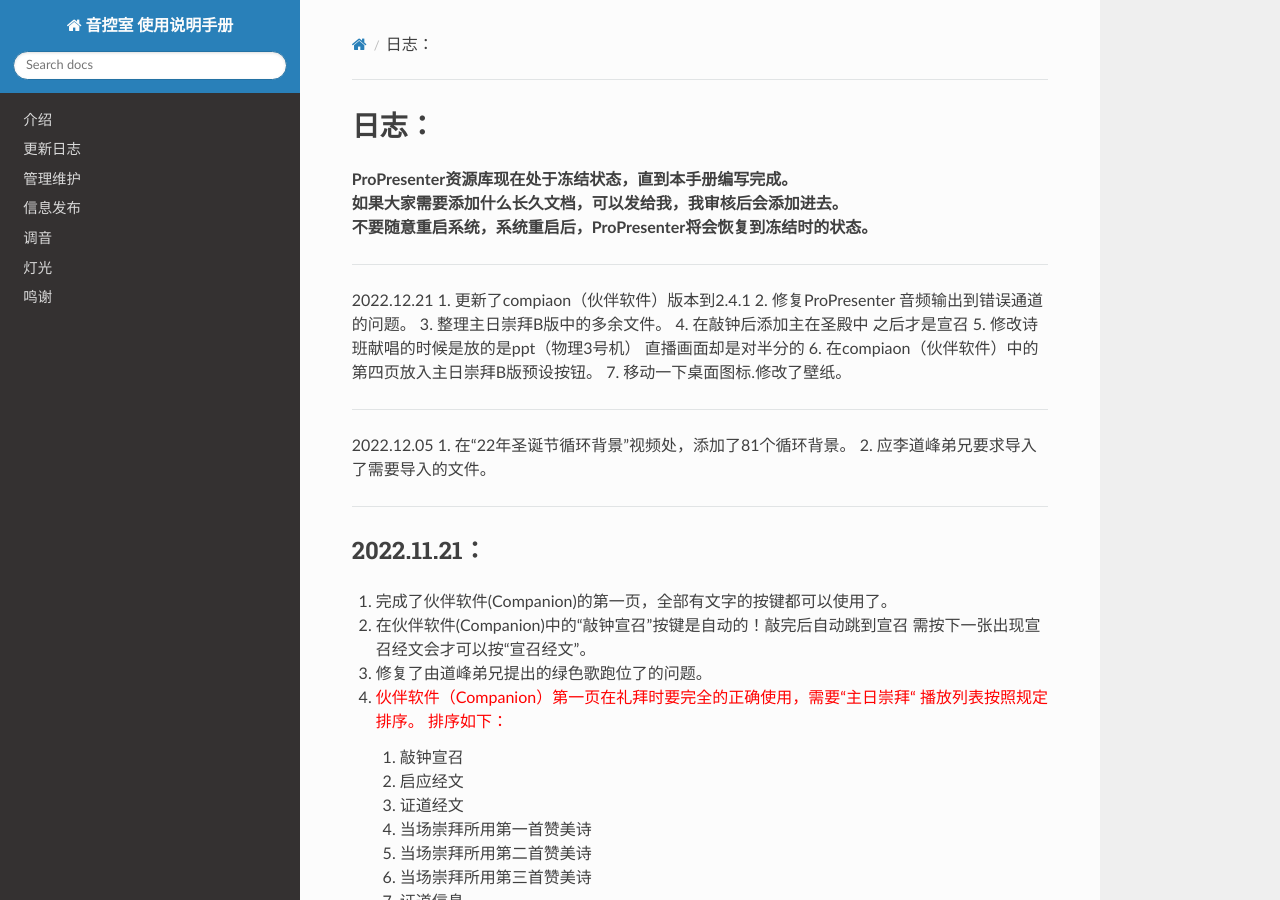
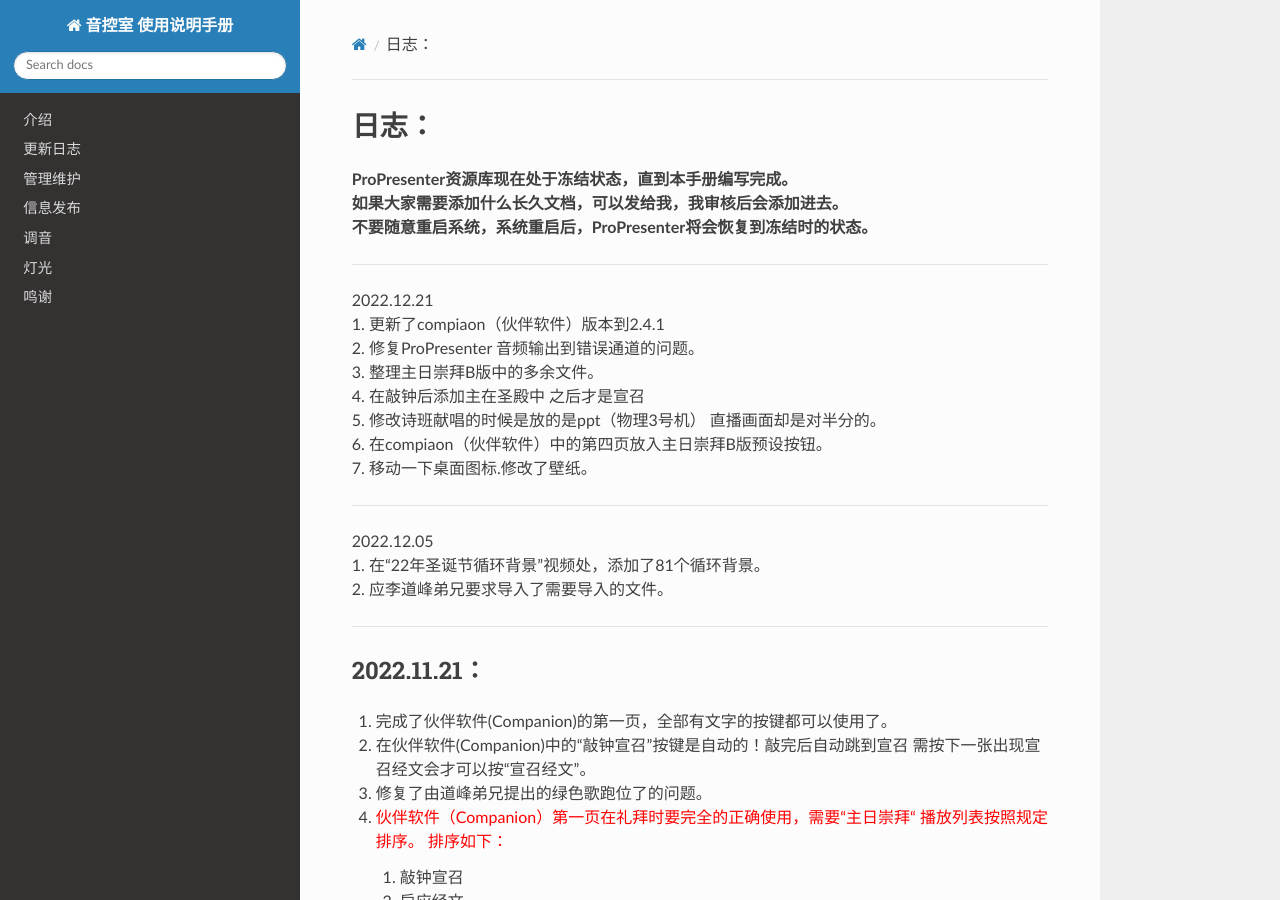
Before and after one commit to Jizyjiang/STX_YK-DOCS, an MkDocs documentation site: the page built from docs/changelog/sxt.md, in a window 1280 px wide and 900 px high. Built offline with MkDocs 1.6.1, drawn with Linux system fonts in a browser that asks for light colours; nearby versions of some CDN libraries.

Commit message:
Update sxt.md

```diff
--- a/docs/changelog/sxt.md
+++ b/docs/changelog/sxt.md
@@ -3,18 +3,18 @@
 **如果大家需要添加什么长久文档，可以发给我，我审核后会添加进去。**<br>
 **不要随意重启系统，系统重启后，ProPresenter将会恢复到冻结时的状态。**<br>
 -------
-2022.12.21
-1. 更新了compiaon（伙伴软件）版本到2.4.1
-2. 修复ProPresenter 音频输出到错误通道的问题。
-3. 整理主日崇拜B版中的多余文件。
-4. 在敲钟后添加主在圣殿中 之后才是宣召
-5. 修改诗班献唱的时候是放的是ppt（物理3号机） 直播画面却是对半分的
-6. 在compiaon（伙伴软件）中的第四页放入主日崇拜B版预设按钮。
-7. 移动一下桌面图标.修改了壁纸。
+2022.12.21<br>
+1. 更新了compiaon（伙伴软件）版本到2.4.1 <br>
+2. 修复ProPresenter 音频输出到错误通道的问题。<br>
+3. 整理主日崇拜B版中的多余文件。<br>
+4. 在敲钟后添加主在圣殿中 之后才是宣召<br>
+5. 修改诗班献唱的时候是放的是ppt（物理3号机） 直播画面却是对半分的。<br>
+6. 在compiaon（伙伴软件）中的第四页放入主日崇拜B版预设按钮。<br>
+7. 移动一下桌面图标.修改了壁纸。<br>
 -------
-2022.12.05
-1. 在“22年圣诞节循环背景”视频处，添加了81个循环背景。
-2. 应李道峰弟兄要求导入了需要导入的文件。
+2022.12.05<br>
+1. 在“22年圣诞节循环背景”视频处，添加了81个循环背景。<br>
+2. 应李道峰弟兄要求导入了需要导入的文件。<br>
 -------
 2022.11.21：
 -------
```
